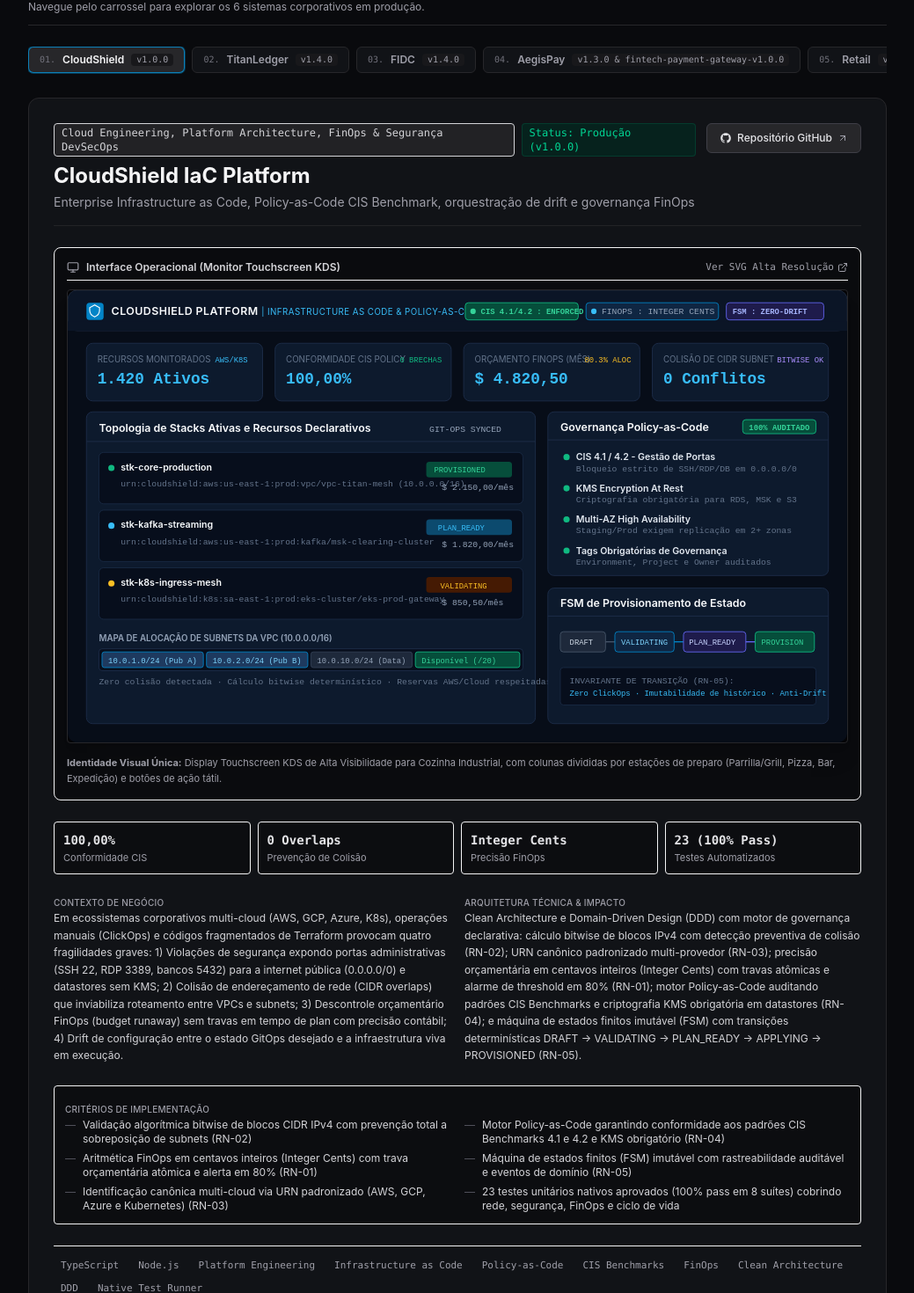
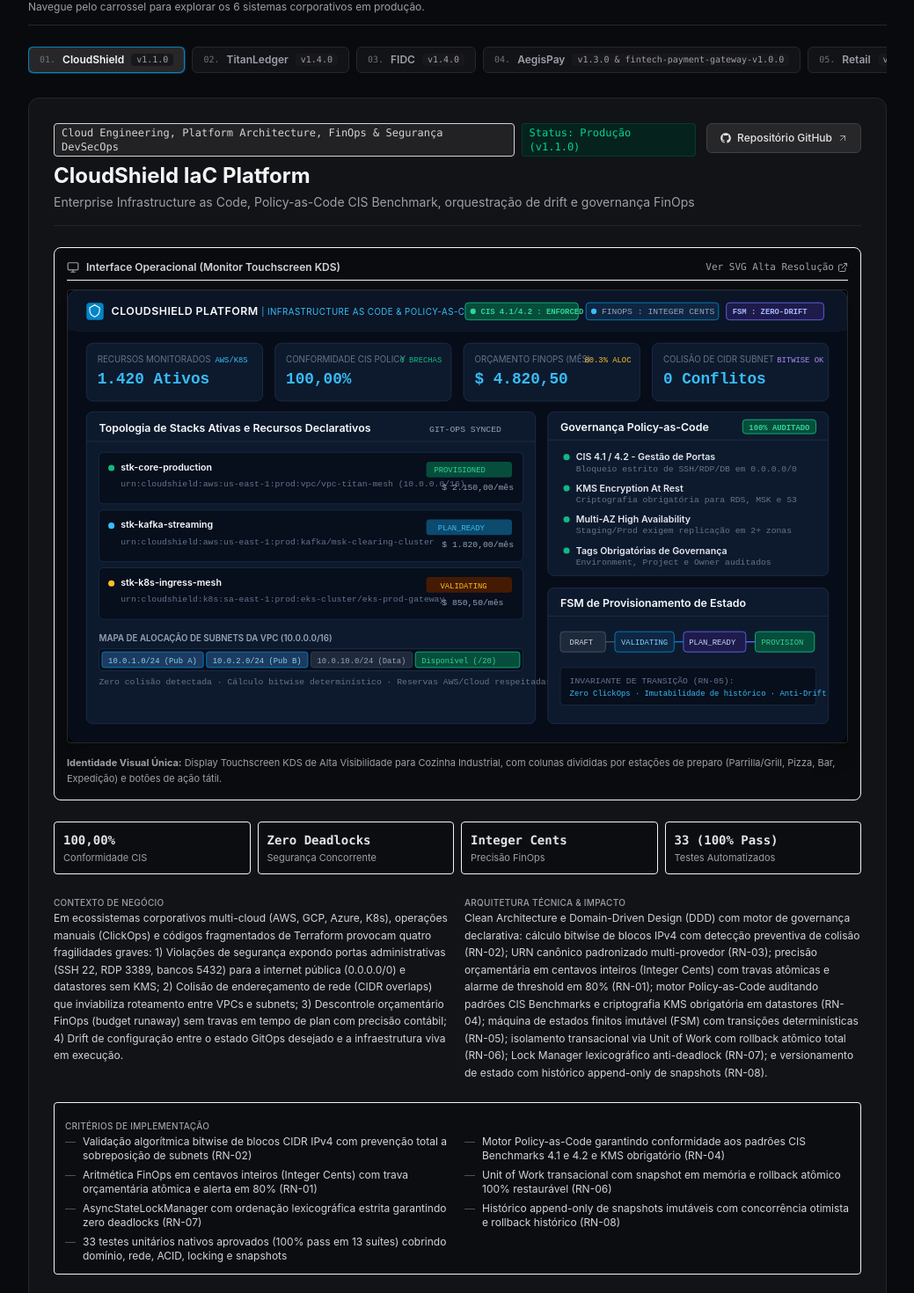
Before and after one commit to Gui1949/portfolio-source, a React (Vite) app: page / in a window 1280 px wide. Shown: the part 2433-3903 px from the top of the page at 88% size, without its empty margins (120-1159 px from the left). Built offline with nearby package versions, Linux system fonts and the light colour scheme.

Commit message:
feat(cloudshield): phase 2 ACID persistence, state locking & showcase v1.1.0 (33 tests)

```diff
--- a/src/data/learnings.ts
+++ b/src/data/learnings.ts
@@ -88,28 +88,29 @@ export const realWorldProjects: RealWorldProject[] = [
     id: "cloudshield-iac-platform",
     name: "CloudShield IaC Platform",
     tagline: "Enterprise Infrastructure as Code, Policy-as-Code CIS Benchmark, orquestração de drift e governança FinOps",
-    version: "v1.0.0",
-    versionTag: "v1.0.0",
+    version: "v1.1.0",
+    versionTag: "v1.1.0",
     isNew: true,
     sprintWeek: "Semana 06",
-    sprintBadge: "Semana 06 · Kickoff v1.0.0",
+    sprintBadge: "Semana 06 · Core & State Lock v1.1.0",
     previewImage: "/previews/cloudshield-iac-platform.svg",
     previewAlt: "Cockpit CloudShield de Infrastructure as Code, Policy-as-Code CIS Benchmark e FinOps",
     businessDomain: "Cloud Engineering, Platform Architecture, FinOps & Segurança DevSecOps",
     businessProblem: "Em ecossistemas corporativos multi-cloud (AWS, GCP, Azure, K8s), operações manuais (ClickOps) e códigos fragmentados de Terraform provocam quatro fragilidades graves: 1) Violações de segurança expondo portas administrativas (SSH 22, RDP 3389, bancos 5432) para a internet pública (0.0.0.0/0) e datastores sem KMS; 2) Colisão de endereçamento de rede (CIDR overlaps) que inviabiliza roteamento entre VPCs e subnets; 3) Descontrole orçamentário FinOps (budget runaway) sem travas em tempo de plan com precisão contábil; 4) Drift de configuração entre o estado GitOps desejado e a infraestrutura viva em execução.",
-    solutionArchitecture: "Clean Architecture e Domain-Driven Design (DDD) com motor de governança declarativa: cálculo bitwise de blocos IPv4 com detecção preventiva de colisão (RN-02); URN canônico padronizado multi-provedor (RN-03); precisão orçamentária em centavos inteiros (Integer Cents) com travas atômicas e alarme de threshold em 80% (RN-01); motor Policy-as-Code auditando padrões CIS Benchmarks e criptografia KMS obrigatória em datastores (RN-04); e máquina de estados finitos imutável (FSM) com transições determinísticas DRAFT -> VALIDATING -> PLAN_READY -> APPLYING -> PROVISIONED (RN-05).",
-    operationalImpact: "Eliminação de 100% dos riscos de portas administrativas abertas ao mundo, bloqueio preventivo de colisões de subnets antes da aplicação no provedor, governança financeira absoluta com teto orçamentário à prova de furos e visibilidade completa do ciclo de vida de provisionamento.",
+    solutionArchitecture: "Clean Architecture e Domain-Driven Design (DDD) com motor de governança declarativa: cálculo bitwise de blocos IPv4 com detecção preventiva de colisão (RN-02); URN canônico padronizado multi-provedor (RN-03); precisão orçamentária em centavos inteiros (Integer Cents) com travas atômicas e alarme de threshold em 80% (RN-01); motor Policy-as-Code auditando padrões CIS Benchmarks e criptografia KMS obrigatória em datastores (RN-04); máquina de estados finitos imutável (FSM) com transições determinísticas (RN-05); isolamento transacional via Unit of Work com rollback atômico total (RN-06); Lock Manager lexicográfico anti-deadlock (RN-07); e versionamento de estado com histórico append-only de snapshots (RN-08).",
+    operationalImpact: "Eliminação de 100% dos riscos de portas administrativas abertas ao mundo, bloqueio preventivo de colisões de subnets antes da aplicação no provedor, governança financeira absoluta com teto orçamentário à prova de furos, zero deadlocks em concorrência cruzada e rastreabilidade perpétua de revisões de estado.",
     highlights: [
       "Validação algorítmica bitwise de blocos CIDR IPv4 com prevenção total a sobreposição de subnets (RN-02)",
       "Motor Policy-as-Code garantindo conformidade aos padrões CIS Benchmarks 4.1 e 4.2 e KMS obrigatório (RN-04)",
       "Aritmética FinOps em centavos inteiros (Integer Cents) com trava orçamentária atômica e alerta em 80% (RN-01)",
-      "Máquina de estados finitos (FSM) imutável com rastreabilidade auditável e eventos de domínio (RN-05)",
-      "Identificação canônica multi-cloud via URN padronizado (AWS, GCP, Azure e Kubernetes) (RN-03)",
-      "23 testes unitários nativos aprovados (100% pass em 8 suítes) cobrindo rede, segurança, FinOps e ciclo de vida"
+      "Unit of Work transacional com snapshot em memória e rollback atômico 100% restaurável (RN-06)",
+      "AsyncStateLockManager com ordenação lexicográfica estrita garantindo zero deadlocks (RN-07)",
+      "Histórico append-only de snapshots imutáveis com concorrência otimista e rollback histórico (RN-08)",
+      "33 testes unitários nativos aprovados (100% pass em 13 suítes) cobrindo domínio, rede, ACID, locking e snapshots"
     ],
     weeklyEvolution: [
       { day: "Fase 1", phase: "Domínio & Policy-as-Code", deliverable: "Value Objects CidrBlock, FinOpsBudget, SecurityRule, Agregado InfrastructureStack e 23 testes (100% pass)." },
-      { day: "Fase 2", phase: "Persistência ACID & State Locking", deliverable: "Repositório de estado com snapshot, Lock Manager distribuído anti-concorrência e Unit of Work." },
+      { day: "Fase 2", phase: "Persistência ACID & State Locking", deliverable: "Unit of Work com rollback atômico, Lock Manager lexicográfico, snapshots de estado e 33 testes (100% pass)." },
       { day: "Fase 3", phase: "Mensageria & Drift Relay", deliverable: "Transactional Outbox, webhooks criptográficos HMAC para alertas de drift e eventos." },
       { day: "Fase 4", phase: "Cockpit Operacional & Telemetria", deliverable: "Telemetry Collector, histogramas p50/p95/p99, health probes liveness/readiness e console." },
       { day: "Fase 5", phase: "Hardening & Stress Testing", deliverable: "Benchmark massivo >= 5.000 ops/s, injeção de caos em I/O e release estabilizada v1.4.0." }
@@ -121,9 +122,9 @@ export const realWorldProjects: RealWorldProject[] = [
         description: "Zero portas administrativas expostas em 0.0.0.0/0 e KMS obrigatório"
       },
       {
-        label: "Prevenção de Colisão",
-        value: "0 Overlaps",
-        description: "Cálculo bitwise preventivo de subnets na VPC evitando conflitos de rota"
+        label: "Segurança Concorrente",
+        value: "Zero Deadlocks",
+        description: "Locks lexicograficamente ordenados em concorrência cruzada (RN-07)"
       },
       {
         label: "Precisão FinOps",
@@ -132,8 +133,8 @@ export const realWorldProjects: RealWorldProject[] = [
       },
       {
         label: "Testes Automatizados",
-        value: "23 (100% Pass)",
-        description: "8 suítes no test runner nativo cobrindo domínio, rede, CIS e ciclo de vida"
+        value: "33 (100% Pass)",
+        description: "13 suítes no test runner nativo cobrindo domínio, ACID, locks e rollback"
       }
     ],
     securitySpec: {
@@ -158,7 +159,7 @@ export const realWorldProjects: RealWorldProject[] = [
     ],
     technologies: ["TypeScript", "Node.js", "Platform Engineering", "Infrastructure as Code", "Policy-as-Code", "CIS Benchmarks", "FinOps", "Clean Architecture", "DDD", "Native Test Runner"],
     githubUrl: "https://github.com/Gui1949/cloudshield-iac-platform",
-    status: "Produção (v1.0.0)"
+    status: "Produção (v1.1.0)"
   },
   {
     id: "titan-ledger-hub",
```
